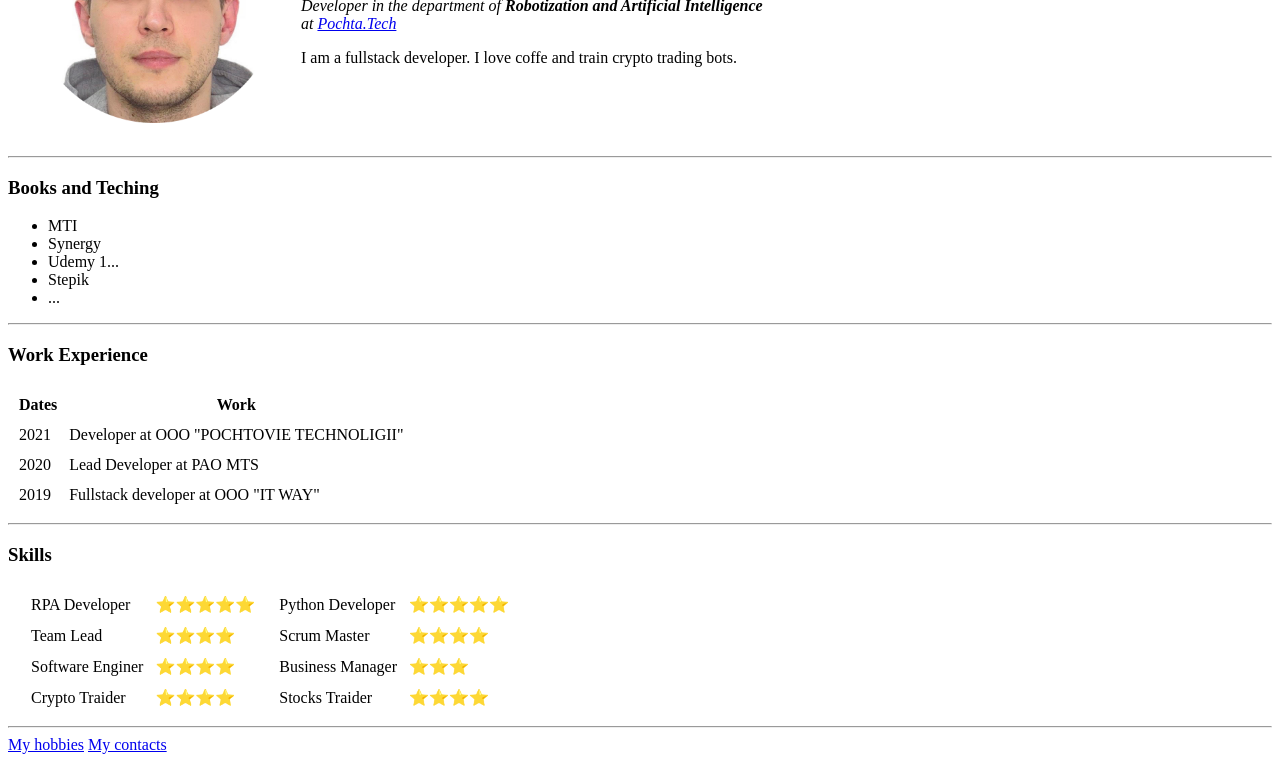
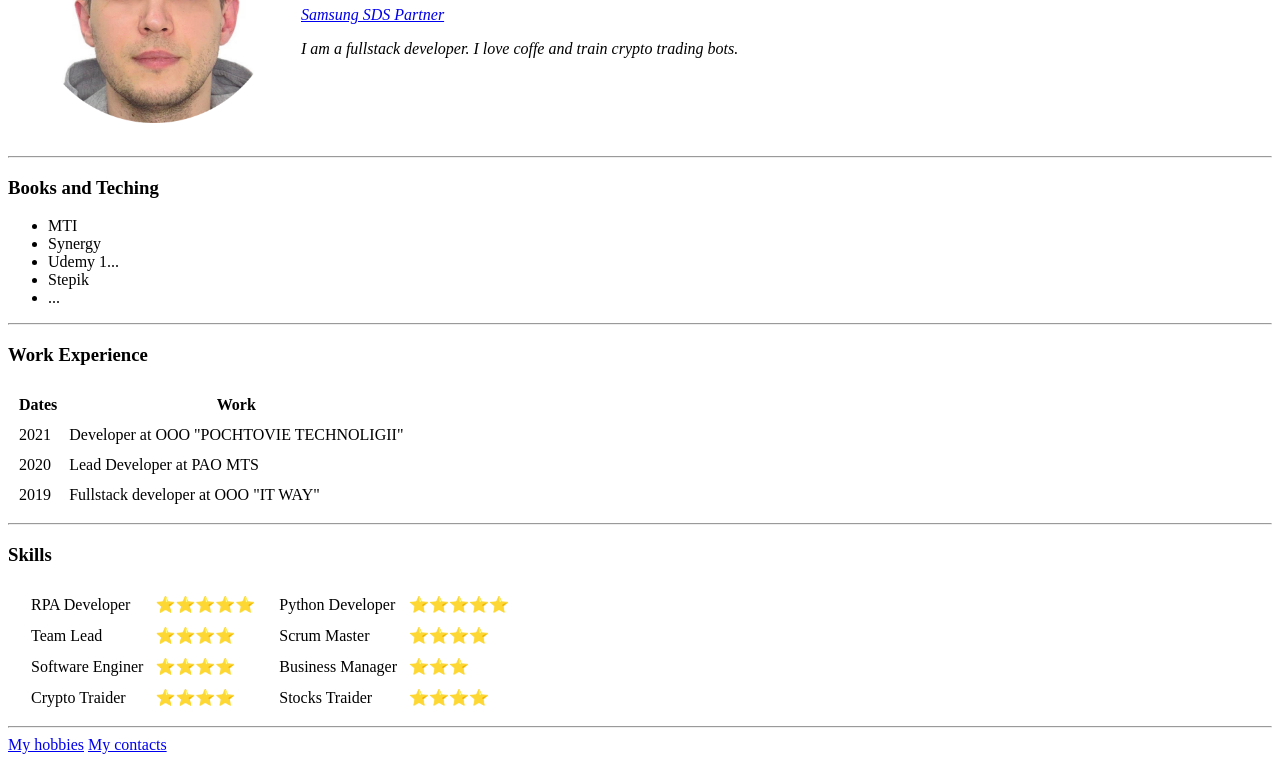
Before and after one commit to xsa-dev/cv, a plain HTML site: page index.html in a window 1280 px wide. Shown: the part 156-918 px from the top of the page. Drawn offline with Linux system fonts and the light colour scheme.

Commit message:
update place of work

```diff
--- a/index.html
+++ b/index.html
@@ -14,10 +14,9 @@
             <td><img src="./images/aleksey-circle-cropped.png" alt="aleksey profile image" width="250px"></td>
             <td>
                 <h1>Aleksey Savin</h1>
-                <p><em>Developer in the department of <strong>Robotization and Artificial Intelligence</strong><br>at
-                        <a href="ht.pochta.tech">Pochta.Tech</a></em>
-                </p>
+                <p><em><a href="https://www.samsungsds.com/">Samsung SDS Partner</a></p>
                 <p>I am a fullstack developer. I love coffe and train crypto trading bots.</p>
+
             </td>
         </tr>
     </table>
```
